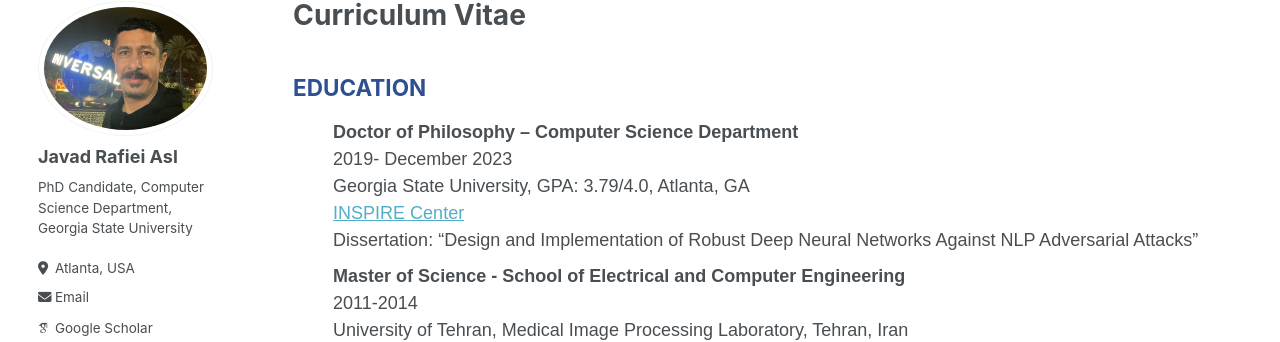
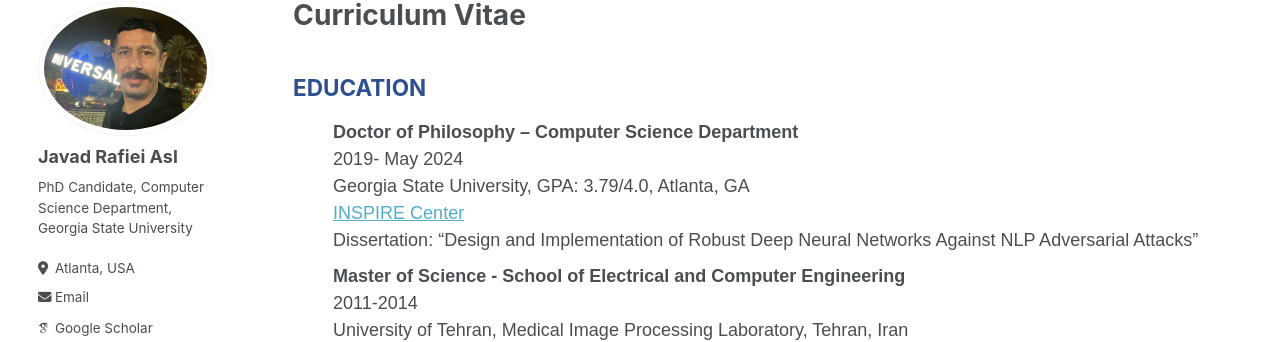
Before and after one commit to jasl1/jasl1.github.io, a Jekyll site: the page built from _pages/cv.md, in a window 1280 px wide and 900 px high. Shown: the part 137-479 px from the top of the window. Built offline with Jekyll 4.4.1, drawn with Linux system fonts in a browser that asks for light colours; some web fonts are replaced.

Commit message:
Update cv.md

```diff
--- a/_pages/cv.md
+++ b/_pages/cv.md
@@ -27,7 +27,7 @@ redirect_from:
     <div class="section">
         <h2>EDUCATION</h2>
         <ul>
-            <li><strong>Doctor of Philosophy – Computer Science Department</strong><br>2019- December 2023<br>Georgia State University, GPA: 3.79/4.0, Atlanta, GA<br><a href="https://inspire.gsu.edu/">INSPIRE Center</a><br>Dissertation: “Design and Implementation of Robust Deep Neural Networks Against NLP Adversarial Attacks”</li>
+            <li><strong>Doctor of Philosophy – Computer Science Department</strong><br>2019- May 2024<br>Georgia State University, GPA: 3.79/4.0, Atlanta, GA<br><a href="https://inspire.gsu.edu/">INSPIRE Center</a><br>Dissertation: “Design and Implementation of Robust Deep Neural Networks Against NLP Adversarial Attacks”</li>
             <li><strong>Master of Science - School of Electrical and Computer Engineering</strong><br>2011-2014<br>University of Tehran, Medical Image Processing Laboratory, Tehran, Iran<br>Thesis: “Implementation of 3D Visualization for Medical Image Display”</li>
         </ul>
     </div>
```
